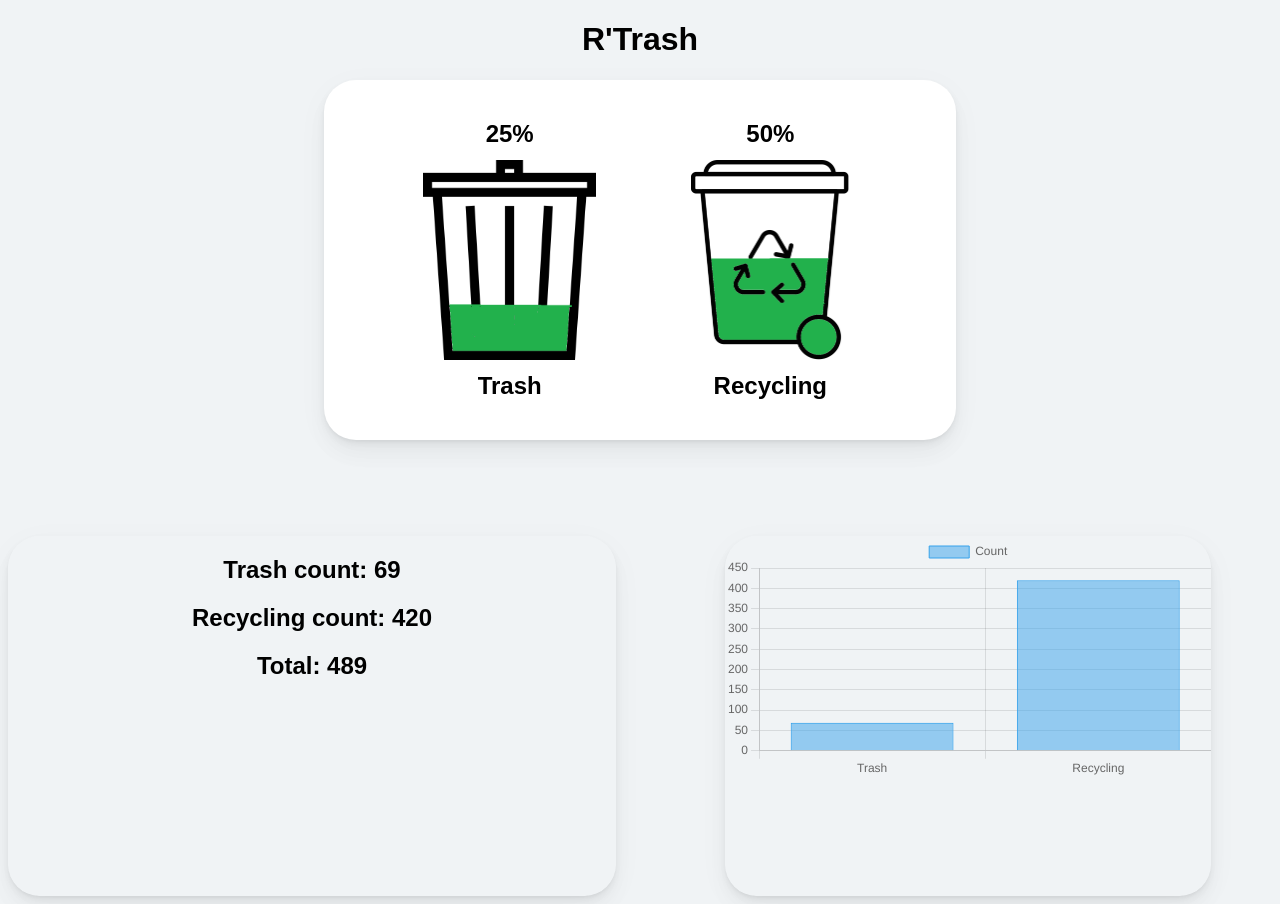
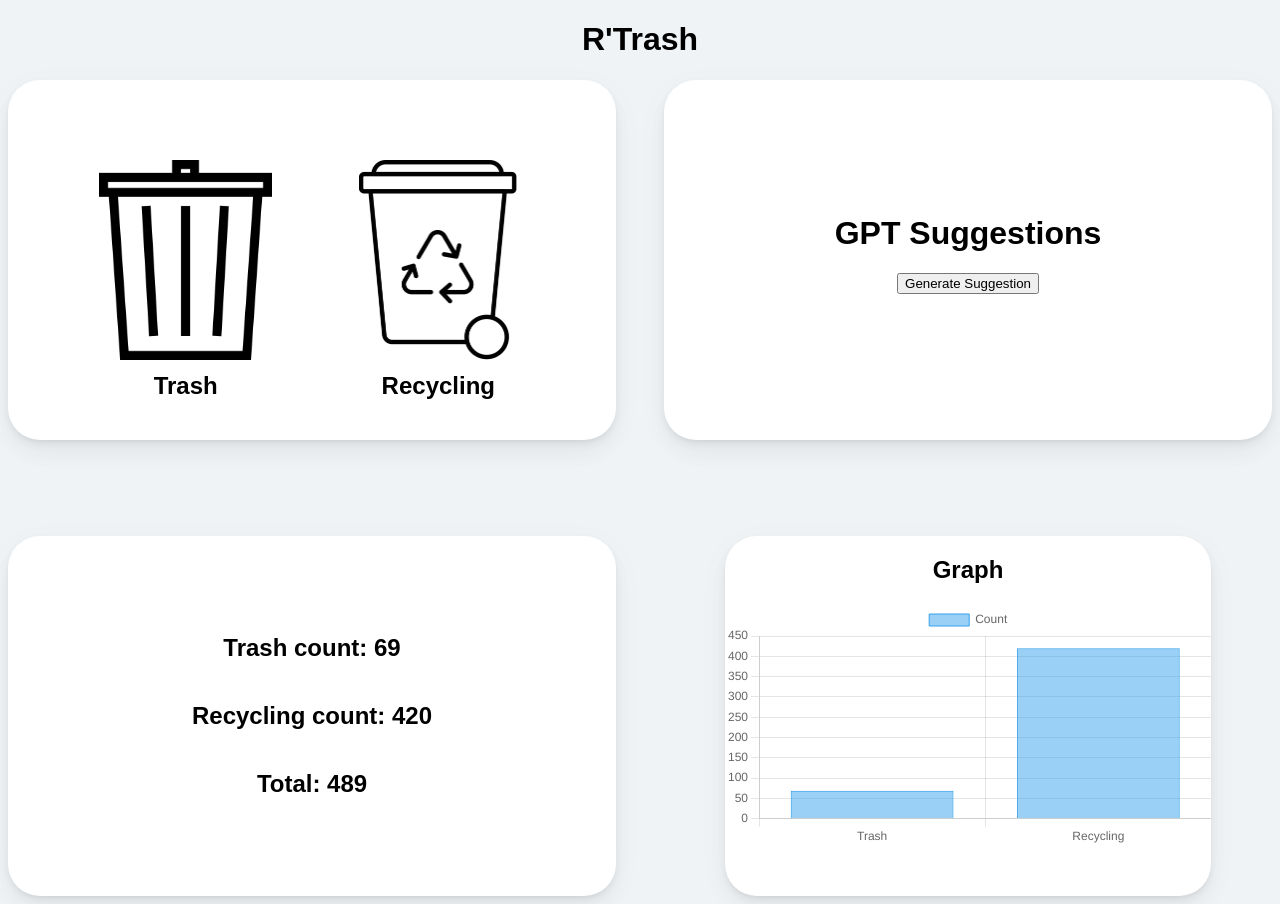
Before and after one commit to ethanr33/r-trash, a plain HTML site: page frontend/index.html in a window 1280 px wide. Drawn offline with nearby package versions, Linux system fonts and the light colour scheme; no server answers.

Commit message:
Style changes

```diff
--- a/frontend/index.html
+++ b/frontend/index.html
@@ -18,12 +18,12 @@
             grid-row-gap: 6rem;
         }
 
-        #trash-container {
-            grid-area: 1 / 1 / 1 / 3;
-        }
-
         #count-container {
-            grid-area: 2 / 1 / 3 / 2;
+            display: flex;
+            flex-direction: column;
+            background-color: white;
+            justify-content: center;
+            align-items: center;
         }
 
         #count-container h2 {
@@ -31,13 +31,24 @@
         }
 
         #graph-container {
-            grid-area: 2 / 2 / 3 / 3;
             width: 80%;
             margin: 0 10%;
         }
 
         h1 {
             text-align: center;
+        }
+
+        #gpt-suggestion {
+            text-align: center;
+        }
+
+        #suggestions-container {
+            display: flex;
+            flex-direction: column;
+            justify-content: center;
+            align-items: center;
+            background-color: #ffffff;
         }
 
         #data-container {
@@ -55,8 +66,6 @@
         }
 
         .trash-container {
-            width: 50%;
-            margin: 0 auto;
             padding: 5rem 0;
             position: relative;
             display: flex;
@@ -115,6 +124,14 @@
             border-radius: 2rem;
         }
 
+        #graph-container {
+            background-color: white;
+        }
+
+        #graph-container h2 {
+            text-align: center;
+        }
+
         @media only screen and (max-width: 500px) {
             .main-container {
                 display: flex;
@@ -134,14 +151,14 @@
             }
 
             #graph-container {
-                grid-area: 3 / 1 / 4 / 1;
                 display: flex;
                 justify-content: center;
-                height: 400px;
+                align-items: center;
+                background-color: white;
             }
 
-            #graph {
-                height: 400px;
+            #graph-container h2 {
+                text-align: center;
             }
         }
     </style>
@@ -153,16 +170,21 @@
         <div id="trash-container">
             <div class="trash-container container">
                 <div class="trash-can" id="trash-can-1">
-                    <p class="can-percentage">25%</p>
-                    <img src="assets/trashcan-25.png" />
+                    <p class="can-percentage"></p>
+                    <img src="assets/trashcan-0.png" />
                     <p class="can-label">Trash</p>
                 </div>
                 <div class="trash-can" id="trash-can-2">
-                    <p class="can-percentage">50%</p>
-                    <img src="assets/recyclingbin-50.png" />
+                    <p class="can-percentage"></p>
+                    <img src="assets/recyclingbin-0.png" />
                     <p class="can-label">Recycling</p>
                 </div>
             </div>
+        </div>
+        <div id="suggestions-container" class="container">
+            <h1>GPT Suggestions</h1>
+            <button id="suggestion-generator">Generate Suggestion</button>
+            <p id="gpt-suggestion"></p>
         </div>
         <div id="count-container" class="container">
             <h2 class="count-text" id="trash-count">Trash count: 69</h2>
@@ -170,6 +192,7 @@
             <h2 class="count-text" id="total-count">Total: 489</h2>
         </div>
         <div id="graph-container" class="container">
+            <h2>Graph</h2>
             <canvas id="graph"></canvas>
         </div>
     </div>
@@ -188,20 +211,40 @@
             let recyclingCounter = document.querySelector("#recycling-count");
             let totalCounter = document.querySelector("#total-count")
 
+            let gptResponseText = document.querySelector("#gpt-suggestion");
+            let suggestionGeneratorButton = document.querySelector("#suggestion-generator");
+
             const trashCanDepth = 50;
 
-            var settings = {
-                'cache': false,
-                'dataType': "jsonp",
-                "async": true,
-                "crossDomain": true,
-                "url": "https://maps.googleapis.com/maps/api/distancematrix/json?units",
-                "method": "GET",
+            let recyclingCount = -1;
+            let garbageCount = -1;
+
+            var gptSettings = {
+                "url": "https://api.openai.com/v1/chat/completions",
+                "method": "POST",
+                "timeout": 0,
                 "headers": {
-                    "accept": "application/json",
-                    "Access-Control-Allow-Origin":"*"
-                }
-            }
+                    "Content-Type": "application/json",
+                    "Authorization": "Bearer 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"
+                },
+                "data": "",
+            };
+
+            suggestionGeneratorButton.addEventListener("click", function() {
+                gptSettings.data = JSON.stringify({
+                    "model": "gpt-3.5-turbo",
+                    "messages": [
+                    {
+                        "role": "user",
+                        "content": `I threw away ${garbageCount} pieces of trash and recycled ${recyclingCount} items. How can I be more sustainable? Keep your response under 50 words.`
+                    }
+                    ]
+                })
+
+                $.ajax(gptSettings).done(response => {
+                    gptResponseText.innerHTML = response.choices[0].message.content
+                });
+            });
 
             const ctx = document.getElementById('graph');
 
@@ -225,9 +268,9 @@
                 },
             });
 
+
+
             function updateCount() {
-                let recyclingCount = -1;
-                let garbageCount = -1;
 
                 $.get("http://34.125.240.67/api/TrashCount", function(data, status){
                 console.log(data[0]['value'])
@@ -236,7 +279,6 @@
                 recyclingCounter.innerHTML = "Recycling count: " + recyclingCount
                 trashCounter.innerHTML = "Trash count: " + garbageCount
                 totalCounter.innerHTML = "Total count: " + (recyclingCount + garbageCount).toString()
-
 
                 chart.data.datasets[0].data = [garbageCount, recyclingCount]
                 chart.update()
```
